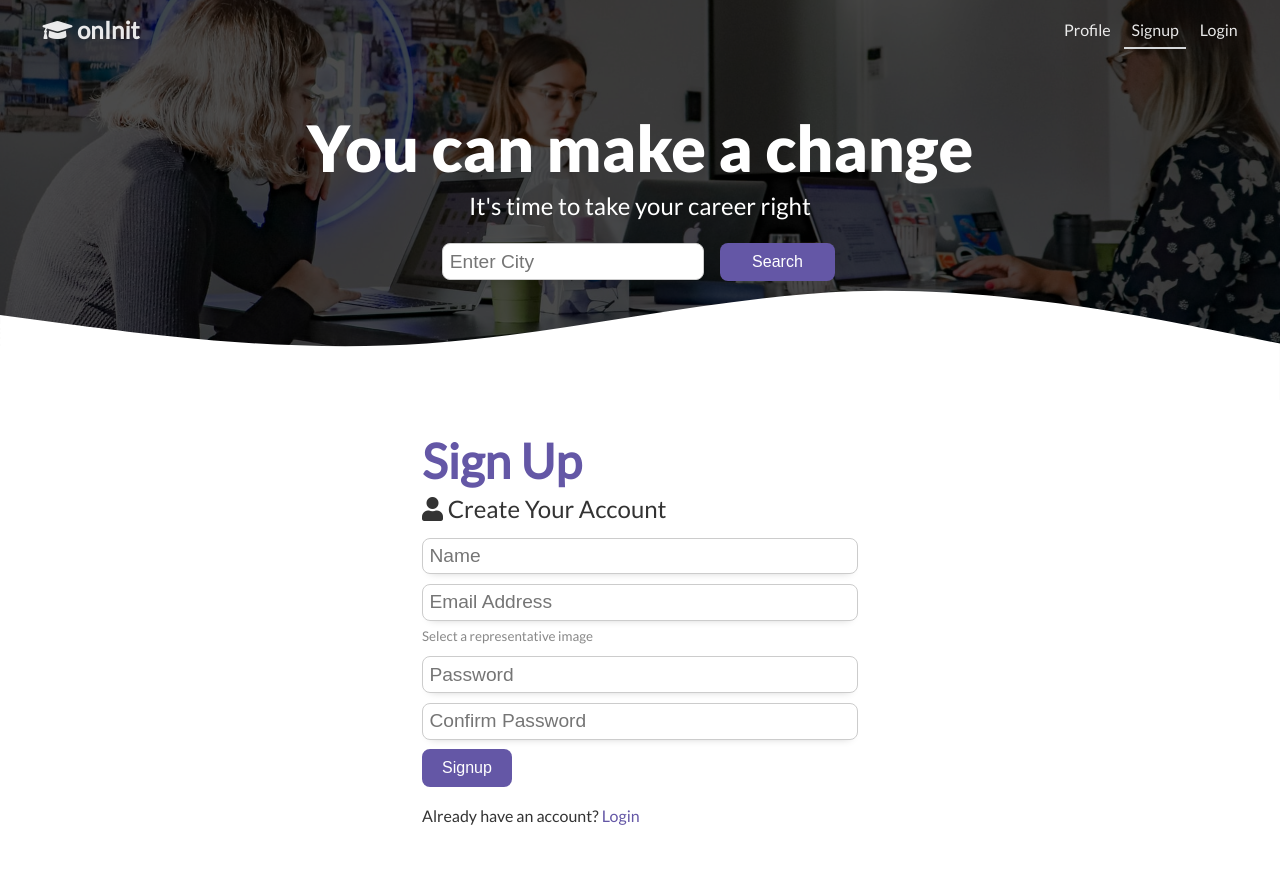
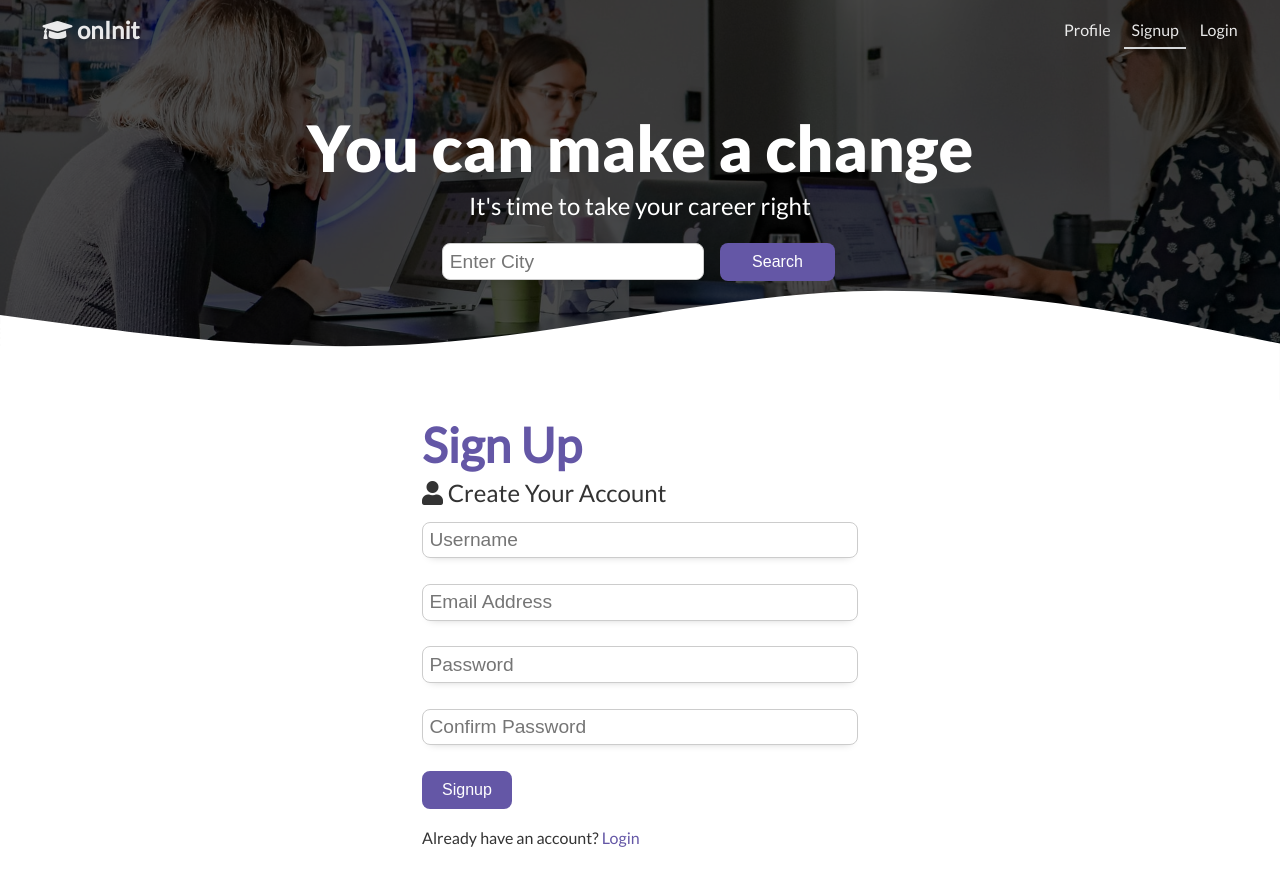
Before and after one commit to matan3sh/onInit-frontend, a React (Create React App) app: page /signup in a window 1280 px wide. Built offline with nearby package versions, Linux system fonts and the light colour scheme.

Commit message:
Start implement Login&Signup validation, create authActions and authReducers files

```diff
--- a/src/components/Course/Review/ReviewAdd.jsx
+++ b/src/components/Course/Review/ReviewAdd.jsx
@@ -59,7 +59,7 @@
                 draggable: true,
                 position: toast.POSITION.TOP_CENTER,
               });
-              this.setState({ addReview: false });
+              this.setState({ addReview: false, rating: 1 });
               onUpdateReviews();
               resetForm();
             }}
--- a/src/pages/Login.jsx
+++ b/src/pages/Login.jsx
@@ -2,6 +2,7 @@
 import { Link } from 'react-router-dom';
 import { Formik } from 'formik';
 import * as Yup from 'yup';
+import Error from '../components/Shared/Error';
 
 const validationSchema = Yup.object().shape({
   email: Yup.string()
@@ -17,9 +18,24 @@
       <p className='lead'>
         <i className='fas fa-user'></i> Sign into your account
       </p>
-      <Formik initialValues={{ email: '', password: '' }}>
-        {({ values, errors, touched, handleChange, handleBlur }) => (
-          <form className='form'>
+      <Formik
+        initialValues={{ email: '', password: '' }}
+        validationSchema={validationSchema}
+        onSubmit={(values, { setSubmitting, resetForm }) => {
+          setSubmitting(true);
+          console.log(values);
+        }}
+      >
+        {({
+          values,
+          errors,
+          touched,
+          handleChange,
+          handleBlur,
+          handleSubmit,
+          isSubmitting,
+        }) => (
+          <form className='form' onSubmit={handleSubmit}>
             <div className='form-group'>
               <input
                 name='email'
@@ -28,30 +44,36 @@
                 onChange={handleChange}
                 onBlur={handleBlur}
                 value={values.email}
+                className={touched.email && errors.email ? 'has-error' : null}
               />
+              <Error touched={touched.email} message={errors.email} />
             </div>
             <div className='form-group'>
               <input
                 name='password'
                 type='password'
                 placeholder='Password'
-                minlength='6'
                 onChange={handleChange}
                 onBlur={handleBlur}
                 value={values.password}
+                className={
+                  touched.password && errors.password ? 'has-error' : null
+                }
               />
+              <Error touched={touched.password} message={errors.password} />
             </div>
-            <button type='submit' className='btn btn-primary'>
+            <button
+              type='submit'
+              className='btn btn-primary'
+              disabled={isSubmitting}
+            >
               Login
             </button>
           </form>
         )}
       </Formik>
       <p className='my-1'>
-        Don't have an account?{' '}
-        <Link to='/signup' exact>
-          Sign Up
-        </Link>
+        Don't have an account? <Link to='/signup'>Sign Up</Link>
       </p>
     </section>
   );
--- a/src/pages/Signup.jsx
+++ b/src/pages/Signup.jsx
@@ -1,36 +1,128 @@
 import React from 'react';
 import { Link } from 'react-router-dom';
 
-export const Signup = () => {
+import { Formik } from 'formik';
+import * as Yup from 'yup';
+import Error from '../components/Shared/Error';
+
+const validationSchema = Yup.object().shape({
+  username: Yup.string()
+    .min(2, 'Must be grater then two characters')
+    .max(255, 'Must be shorter then 255 characters ')
+    .required('You must enter username'),
+  email: Yup.string()
+    .email('Must be a valid email address')
+    .required('Must enter a email'),
+  password: Yup.string()
+    .min(6, 'Must be grater then six characters')
+    .required('Must enter a password'),
+  confirmPassword: Yup.string().oneOf(
+    [Yup.ref('password'), null],
+    'Passwords must match'
+  ),
+});
+
+export const Signup = ({ history }) => {
   return (
     <section className='form-container'>
       <h1 className='large text-primary'>Sign Up</h1>
       <p className='lead'>
         <i className='fas fa-user'></i> Create Your Account
       </p>
-      <form action='dashboard.html' className='form'>
+      <Formik
+        initialValues={{
+          username: '',
+          email: '',
+          password: '',
+          confirmPassword: '',
+        }}
+        validationSchema={validationSchema}
+        onSubmit={(values, { setSubmitting, resetForm }) => {
+          // signup(values);
+          history.push('/');
+        }}
+      >
+        {({
+          values,
+          errors,
+          touched,
+          handleChange,
+          handleBlur,
+          handleSubmit,
+          isSubmitting,
+        }) => (
+          <form className='form' onSubmit={handleSubmit}>
             <div className='form-group'>
-          <input type='text' placeholder='Name' required />
+              <input
+                type='text'
+                placeholder='Username'
+                name='username'
+                onChange={handleChange}
+                onBlur={handleBlur}
+                value={values.username}
+                className={
+                  touched.username && errors.username ? 'has-error' : null
+                }
+              />
+              <Error touched={touched.username} message={errors.username} />
             </div>
             <div className='form-group'>
-          <input type='email' placeholder='Email Address' />
-          <small className='form-text'>Select a representative image</small>
+              <input
+                type='email'
+                placeholder='Email Address'
+                name='email'
+                onChange={handleChange}
+                onBlur={handleBlur}
+                value={values.email}
+                className={touched.email && errors.email ? 'has-error' : null}
+              />
+              <Error touched={touched.email} message={errors.email} />
             </div>
             <div className='form-group'>
-          <input type='password' placeholder='Password' minlength='6' />
+              <input
+                type='password'
+                placeholder='Password'
+                name='password'
+                onChange={handleChange}
+                onBlur={handleBlur}
+                value={values.password}
+                className={
+                  touched.password && errors.password ? 'has-error' : null
+                }
+              />
+              <Error touched={touched.password} message={errors.password} />
             </div>
             <div className='form-group'>
-          <input type='password' placeholder='Confirm Password' minlength='6' />
+              <input
+                type='password'
+                placeholder='Confirm Password'
+                name='confirmPassword'
+                onChange={handleChange}
+                onBlur={handleBlur}
+                value={values.confirmPassword}
+                className={
+                  touched.confirmPassword && errors.confirmPassword
+                    ? 'has-error'
+                    : null
+                }
+              />
+              <Error
+                touched={touched.confirmPassword}
+                message={errors.confirmPassword}
+              />
             </div>
-        <button type='submit' className='btn btn-primary'>
+            <button
+              type='submit'
+              className='btn btn-primary'
+              disabled={isSubmitting}
+            >
               Signup
             </button>
           </form>
+        )}
+      </Formik>
       <p className='my-1'>
-        Already have an account?{' '}
-        <Link to='/login' exact>
-          Login
-        </Link>
+        Already have an account? <Link to='/login'>Login</Link>
       </p>
     </section>
   );
--- a/src/style/basics/_form.scss
+++ b/src/style/basics/_form.scss
@@ -50,7 +50,7 @@
 
 .form-container {
   max-width: 500px;
-  margin: 2rem auto;
+  margin: 1rem auto;
   overflow: hidden;
   padding: 0 2rem;
 }
```
Also changed, not shown: src/services/authService.js (added), src/store/actions/authActions.js (added), src/store/reducers/authReducer.js (added), src/style/style.css. Lines whose indentation alone changed are shown as unchanged.
